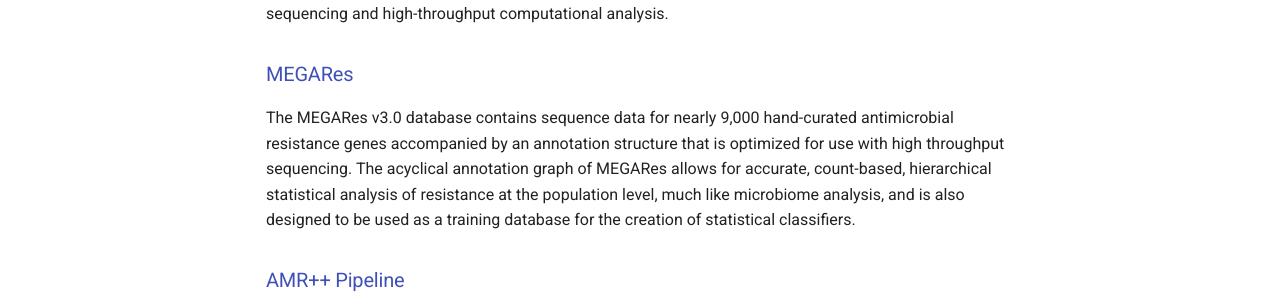
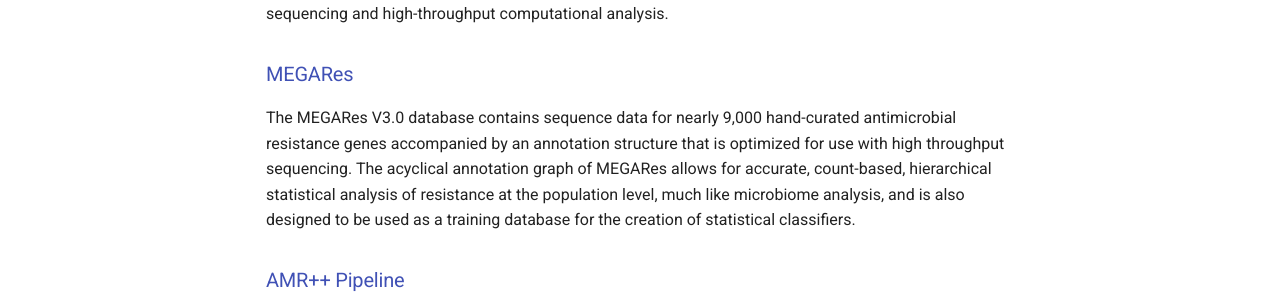
Before and after one commit to Microbial-Ecology-Group/meglab, an MkDocs documentation site: the page built from docs/index.md, in a window 1280 px wide and 900 px high, scrolled down 1225 px. Shown: the part 325-625 px from the top of the window. Built offline with MkDocs 1.6.1 and Material for MkDocs 9.7.7, drawn with Linux system fonts in a browser that asks for light colours.

```diff
--- a/docs/index.md
+++ b/docs/index.md
@@ -19,7 +19,7 @@ MEG team members are experts in agricultural and food production systems, veteri
 MEG embraces the philosophy of open science to promote transparency, and improve repeatability and efficiency in research. In line with this principle, we are sharing the tools that we have developed through our research to facilitate metagenomic investigations of antimicrobial resistance using genomic sequencing and high-throughput computational analysis.
 
 ### [MEGARes](./megares/index.md)
-The MEGARes v3.0 database contains sequence data for nearly 9,000 hand-curated antimicrobial resistance genes accompanied by an annotation structure that is optimized for use with high throughput sequencing. The acyclical annotation graph of MEGARes allows for accurate, count-based, hierarchical statistical analysis of resistance at the population level, much like microbiome analysis, and is also designed to be used as a training database for the creation of statistical classifiers.
+The MEGARes V3.0 database contains sequence data for nearly 9,000 hand-curated antimicrobial resistance genes accompanied by an annotation structure that is optimized for use with high throughput sequencing. The acyclical annotation graph of MEGARes allows for accurate, count-based, hierarchical statistical analysis of resistance at the population level, much like microbiome analysis, and is also designed to be used as a training database for the creation of statistical classifiers.
 
 ### [AMR++ Pipeline](./amrplusplus/index.md)
 AMR++ is a bioinformatic pipeline meant to aid in the analysis of raw sequencing reads to  characterize the profile of antimicrobial resistance genes, or resistome. AMR++ was developed to work in conjuction with the the MEGARes database and its accompanying acyclical annotation structure that is optimized for use with high throughput sequencing and metagenomic analysis.  AMR++ V3.0 adds a new feature for high-throughput verification of resistance-conferring SNPs in relevant gene accessions (ARGs).
```
